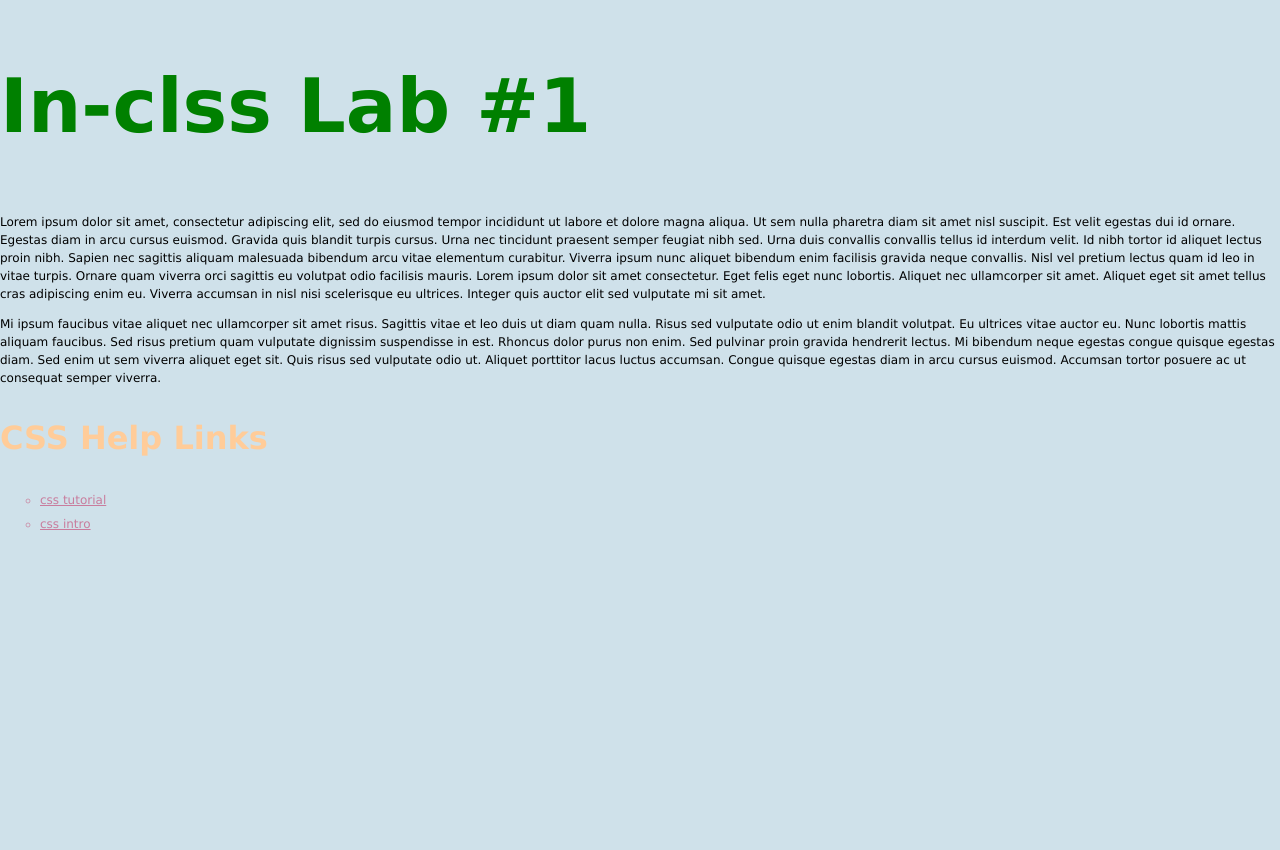
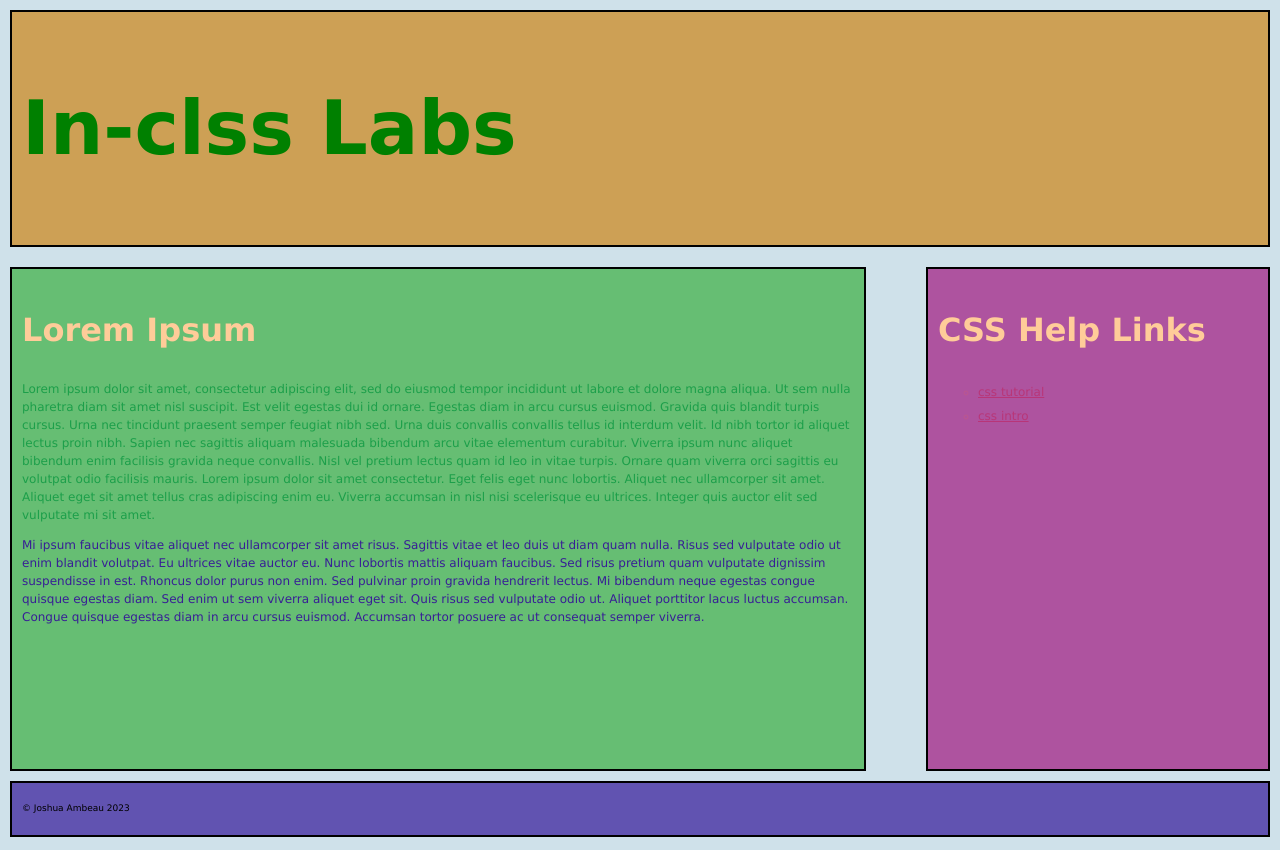
Before and after one commit to jambeau0698/in-class-lab-2, a plain HTML site: page index.html in a window 1280 px wide. Drawn offline with Linux system fonts and the light colour scheme.

Commit message:
uplaoded class 3

```diff
--- a/css/styles.css
+++ b/css/styles.css
@@ -12,3 +12,43 @@ h2{
     color: #fc9;
 
 }
+header{
+    background-color: hsla(36, 79%, 45%, 0.7);
+
+}
+main{
+    float : left;
+    width : 65vw;
+    background-color: hsla(124, 50%, 46%, 0.7);
+    height: 60vh;
+}
+aside{
+    float : right;
+    width : 25vw;
+    background-color: hsla(314, 75%, 36%, 0.7);
+    height: 60vh;
+}
+footer{
+    clear : both;
+    background-color: hsla(253, 73%, 35%, 0.7);
+
+}
+.structural{
+    margin : 10px;
+    padding : 10px;
+    border: 2px solid black;
+
+}
+#para1{
+    color: rgb(28, 159, 74);
+}
+
+#para2{
+   color: rgb(56, 31, 150);
+}
+a:hover{
+    color: #f09;
+}
+footer p{
+    font-size : .75em;
+}
--- a/index.html
+++ b/index.html
@@ -4,7 +4,7 @@
 <head>
     <meta charset="UTF-8">
     <meta name="viewport" content="width=device-width, initial-scale=1.0">
-    <title>Lab #1</title>
+    <title>Lab #2</title>
     <link rel="stylesheet" type="text/css" href="css/normalize.css">
     <link rel="stylesheet" type="text/css" href="css/styles.css">
 <style>
@@ -21,14 +21,29 @@ a{ color: rgba(195, 25, 82, 0.5)}
 
 </head>
 <body>
-        <h1 style="color: green; font-size: 75px;" >  In-clss Lab #1</h1>
-<p> Lorem ipsum dolor sit amet, consectetur adipiscing elit, sed do eiusmod tempor incididunt ut labore et dolore magna aliqua. Ut sem nulla pharetra diam sit amet nisl suscipit. Est velit egestas dui id ornare. Egestas diam in arcu cursus euismod. Gravida quis blandit turpis cursus. Urna nec tincidunt praesent semper feugiat nibh sed. Urna duis convallis convallis tellus id interdum velit. Id nibh tortor id aliquet lectus proin nibh. Sapien nec sagittis aliquam malesuada bibendum arcu vitae elementum curabitur. Viverra ipsum nunc aliquet bibendum enim facilisis gravida neque convallis. Nisl vel pretium lectus quam id leo in vitae turpis. Ornare quam viverra orci sagittis eu volutpat odio facilisis mauris. Lorem ipsum dolor sit amet consectetur. Eget felis eget nunc lobortis. Aliquet nec ullamcorper sit amet. Aliquet eget sit amet tellus cras adipiscing enim eu. Viverra accumsan in nisl nisi scelerisque eu ultrices. Integer quis auctor elit sed vulputate mi sit amet.
-<p>Mi ipsum faucibus vitae aliquet nec ullamcorper sit amet risus. Sagittis vitae et leo duis ut diam quam nulla. Risus sed vulputate odio ut enim blandit volutpat. Eu ultrices vitae auctor eu. Nunc lobortis mattis aliquam faucibus. Sed risus pretium quam vulputate dignissim suspendisse in est. Rhoncus dolor purus non enim. Sed pulvinar proin gravida hendrerit lectus. Mi bibendum neque egestas congue quisque egestas diam. Sed enim ut sem viverra aliquet eget sit. Quis risus sed vulputate odio ut. Aliquet porttitor lacus luctus accumsan. Congue quisque egestas diam in arcu cursus euismod. Accumsan tortor posuere ac ut consequat semper viverra.</p>
-<h2> CSS Help Links</h2>
+    <header class="structural">
+        <h1 style="color: green; font-size: 75px;" >  In-clss Labs</h1>
+    </header>
+    <main class="structural">
+        <h2> Lorem Ipsum</h2>
+        <p id="para1"> Lorem ipsum dolor sit amet, consectetur adipiscing elit, sed do eiusmod tempor incididunt ut labore et dolore magna aliqua. Ut sem nulla pharetra diam sit amet nisl suscipit. Est velit egestas dui id ornare. Egestas diam in arcu cursus euismod. Gravida quis blandit turpis cursus. Urna nec tincidunt praesent semper feugiat nibh sed. Urna duis convallis convallis tellus id interdum velit. Id nibh tortor id aliquet lectus proin nibh. Sapien nec sagittis aliquam malesuada bibendum arcu vitae elementum curabitur. Viverra ipsum nunc aliquet bibendum enim facilisis gravida neque convallis. Nisl vel pretium lectus quam id leo in vitae turpis. Ornare quam viverra orci sagittis eu volutpat odio facilisis mauris. Lorem ipsum dolor sit amet consectetur. Eget felis eget nunc lobortis. Aliquet nec ullamcorper sit amet. Aliquet eget sit amet tellus cras adipiscing enim eu. Viverra accumsan in nisl nisi scelerisque eu ultrices. Integer quis auctor elit sed vulputate mi sit amet.
+            <p id="para2">Mi ipsum faucibus vitae aliquet nec ullamcorper sit amet risus. Sagittis vitae et leo duis ut diam quam nulla. Risus sed vulputate odio ut enim blandit volutpat. Eu ultrices vitae auctor eu. Nunc lobortis mattis aliquam faucibus. Sed risus pretium quam vulputate dignissim suspendisse in est. Rhoncus dolor purus non enim. Sed pulvinar proin gravida hendrerit lectus. Mi bibendum neque egestas congue quisque egestas diam. Sed enim ut sem viverra aliquet eget sit. Quis risus sed vulputate odio ut. Aliquet porttitor lacus luctus accumsan. Congue quisque egestas diam in arcu cursus euismod. Accumsan tortor posuere ac ut consequat semper viverra.</p>
+
+    </main>
+    <aside class="structural">
+        <h2> CSS Help Links</h2>
 <ul>
     <li><a href= "https://www.w3schools.com/css/"> css tutorial </a> </li>
     <li><a href="https://www.w3schools.com/css/css_intro.asp"> css intro</a> </a> </li>
 </ul>
+    </aside>
+    <footer class="structural" >
+<p>
+     &copy;  Joshua Ambeau 2023
+</p>
+    </footer>
+
+
 </p>
 </body>
 </html>
```
